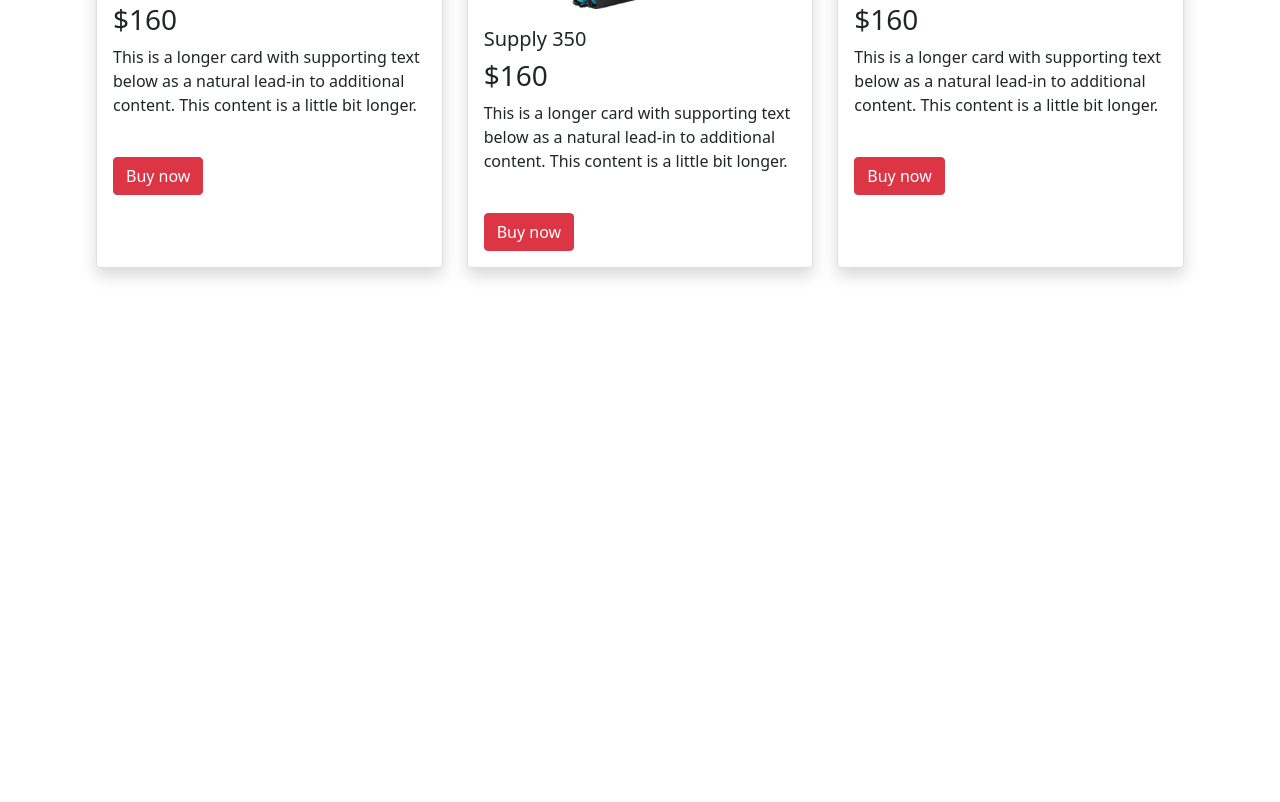
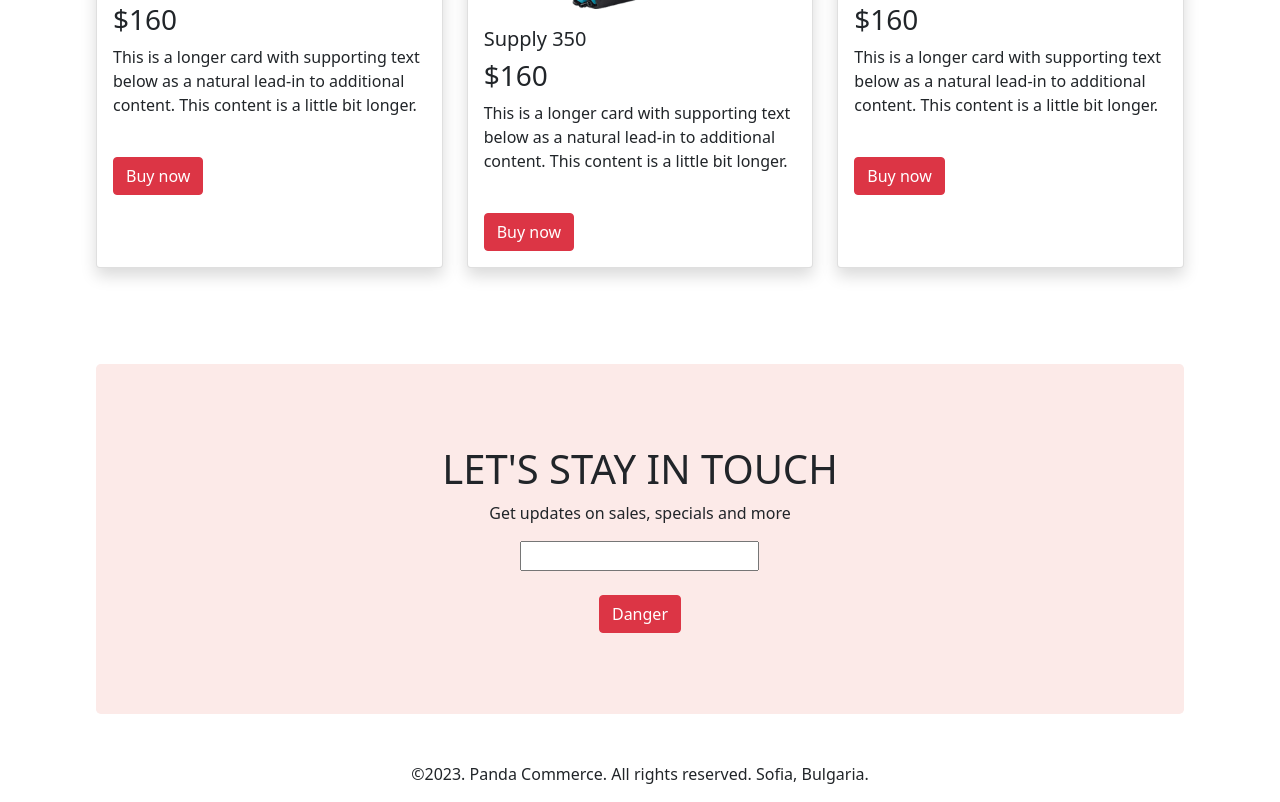
Before and after one commit to NahidAhmed47/panda-ecommerce, a plain HTML site: page index.html in a window 1280 px wide. Shown: the part 1922-2724 px from the top of the page. Before the commit the page ends 2286 px from the top, so only its background shows below. Drawn offline with nearby package versions, Linux system fonts and the light colour scheme.

Commit message:
design completed

```diff
--- a/index.html
+++ b/index.html
@@ -229,8 +229,21 @@
             </div>
           </div>
       </section>
+
+      <!-- form section -->
+      <section class="max-width-local bg-form rounded-3 mt-5 mb-5  d-flex align-items-center justify-content-center">
+        <div class="text-center">
+            <h1>LET'S STAY IN TOUCH </h1>
+            <p>Get updates on sales, specials and more</p>
+            <input type="email" name="" id="">
+            <br> <br>
+            <button type="button" class="btn btn-danger">Danger</button>
+        </div>
+      </section>
     </main>
-
+    <footer class="max-width-local text-center">
+        <p>©2023. Panda Commerce. All rights reserved. Sofia, Bulgaria.</p>
+    </footer>
     <!-- JS file link -->
     <script src="js/index.js"></script>
     <!-- Bootstrap JS link -->
--- a/styles/style.css
+++ b/styles/style.css
@@ -27,3 +27,7 @@
 .row-local{
     column-gap: 10px;
 }
+.bg-form{
+    background-color: #FCEAE8;
+    height: 350px;
+}
```
